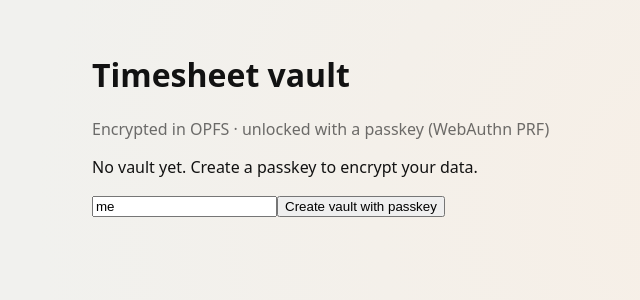
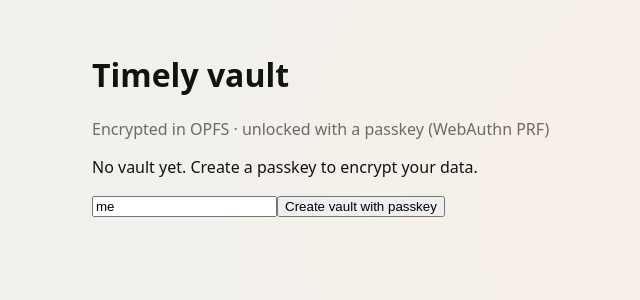
Before and after one commit to JeremyGillard/timely, a Nuxt app: page /vault in a window 1280 px wide. Shown: the top 300 px of the page, without its empty margins (244-884 px from the left). Built offline with nearby package versions, Linux system fonts and the light colour scheme.

Commit message:
chore(frontend): rename app to timely

```diff
--- a/app/pages/index.vue
+++ b/app/pages/index.vue
@@ -1,5 +1,5 @@
 <script setup lang="ts">
-useHead({ title: "Timesheet" });
+useHead({ title: "Timely" });
 
 const HOLD_MS = 3000;
 
@@ -65,7 +65,7 @@ const hint = computed(() =>
 
 <template>
   <main>
-    <h1>Timesheet</h1>
+    <h1>Timely</h1>
 
     <section class="timer">
       <DottedRings :started-at="active?.start">
--- a/app/pages/vault.vue
+++ b/app/pages/vault.vue
@@ -26,7 +26,7 @@ async function onReset() {
 
 <template>
   <main>
-    <h1>Timesheet vault</h1>
+    <h1>Timely vault</h1>
     <p class="muted">Encrypted in OPFS · unlocked with a passkey (WebAuthn PRF)</p>
 
     <p v-if="error" class="error">{{ error }}</p>
--- a/app/utils/vault.ts
+++ b/app/utils/vault.ts
@@ -129,7 +129,7 @@ export async function createVault(userName: string): Promise<CryptoKey> {
   const salt = random(32);
   const created = (await navigator.credentials.create({
     publicKey: {
-      rp: { name: "Timesheet" },
+      rp: { name: "Timely" },
       user: { id: random(16), name: userName, displayName: userName },
       challenge: random(32),
       pubKeyCredParams: [
--- a/nuxt.config.ts
+++ b/nuxt.config.ts
@@ -13,7 +13,7 @@ export default defineNuxtConfig({
         // Home-screen app (iOS + Android)
         { name: "mobile-web-app-capable", content: "yes" },
         { name: "apple-mobile-web-app-capable", content: "yes" },
-        { name: "apple-mobile-web-app-title", content: "Timesheet" },
+        { name: "apple-mobile-web-app-title", content: "Timely" },
         { name: "apple-mobile-web-app-status-bar-style", content: "default" },
       ],
       link: [
--- a/package.json
+++ b/package.json
@@ -1,5 +1,5 @@
 {
-  "name": "timesheet",
+  "name": "timely",
   "private": true,
   "type": "module",
   "scripts": {
```
Also changed, not shown: public/manifest.webmanifest.
